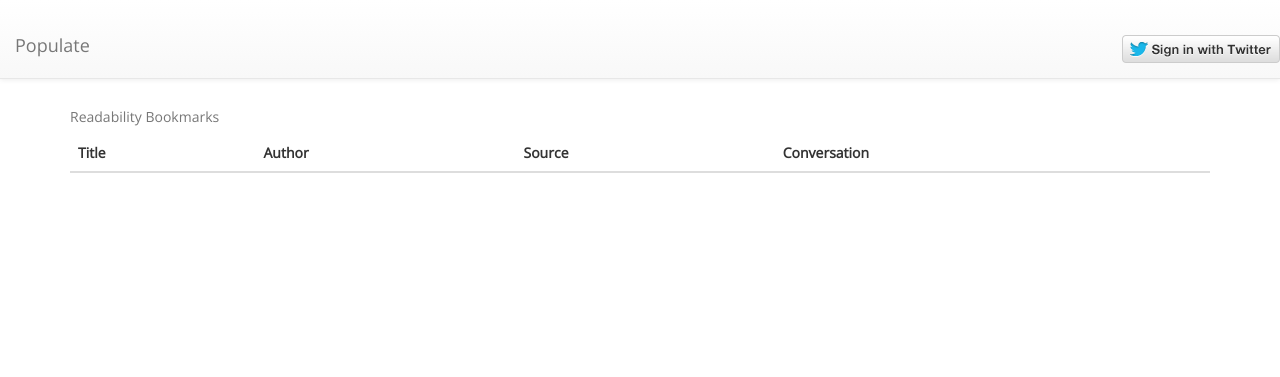
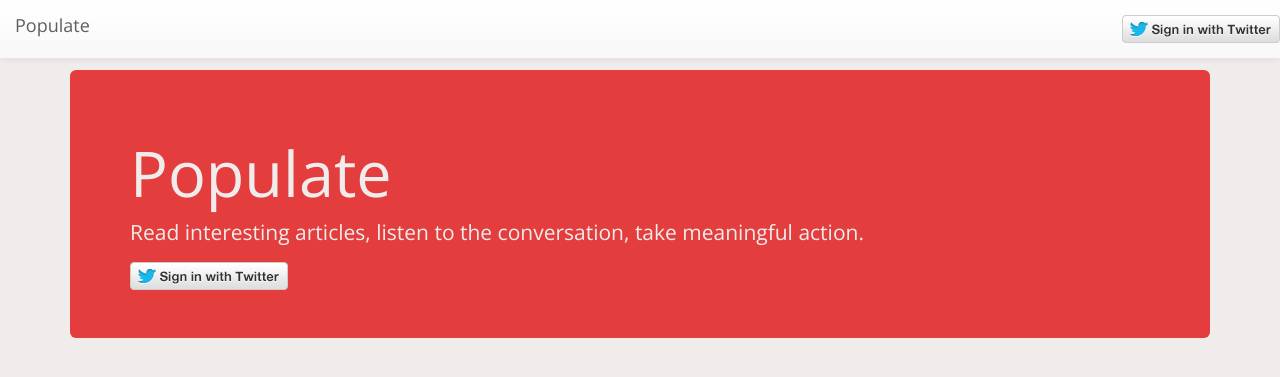
Before and after one commit to alykhank/populate, a Django app: page / in a window 1280 px wide. Shown: the top 377 px of the page. Run offline with Django 3.2, Linux system fonts and the light colour scheme; lists and menus that the app fills with data are empty; some libraries are stand-ins or nearby versions.

Commit message:
Create landing page for anonymous users

```diff
--- a/articles/templates/articles/index.html
+++ b/articles/templates/articles/index.html
@@ -18,8 +18,7 @@
 	<!-- <link rel="apple-touch-icon-precomposed" type="image/png" href="{{ STATIC_URL }}img/icon.png"> -->
 </head>
 <body>
-	<nav class="navbar navbar-default navbar-static-top" role="navigation">
-		<br>
+	<nav class="navbar navbar-default navbar-fixed-top" role="navigation">
 		<div class="navbar-header">
 			<button type="button" class="navbar-toggle" data-toggle="collapse" data-target=".navbar-ex1-collapse">
 			<span class="sr-only">Toggle navigation</span>
@@ -56,6 +55,7 @@
 				{% endfor %}
 			{% endif %}
 		</div>
+		{% if user.is_authenticated %}
 		<table class="table table-hover">
 			<caption>Readability Bookmarks</caption>
 			<thead>
@@ -81,6 +81,13 @@
 				{% endfor %}
 			</tbody>
 		</table>
+		{% else %}
+		<div id="welcome" class="jumbotron">
+			<h1>Populate</h1>
+			<p>Read interesting articles, listen to the conversation, take meaningful action.</p>
+			<a href="{% url 'articles:twitter_login' %}"><img src="{{ STATIC_URL }}img/sign-in-with-twitter-gray.png" alt="Sign in with Twitter"></a>
+		</div>
+		{% endif %}
 	</div>
 </body>
 </html>
--- a/populate/static/css/styles.css
+++ b/populate/static/css/styles.css
@@ -1,3 +1,14 @@
 body {
+	padding-top: 70px;
+	font-family: 'Open Sans', sans-serif;
+	background: rgb(241, 236, 236);
+}
+
+h1, h2, h3, h4, h5, h6 {
 	font-family: 'Open Sans', sans-serif;
 }
+
+#welcome.jumbotron {
+	background: rgb(227, 61, 61);
+	color: rgb(241, 236, 236);
+}
```
